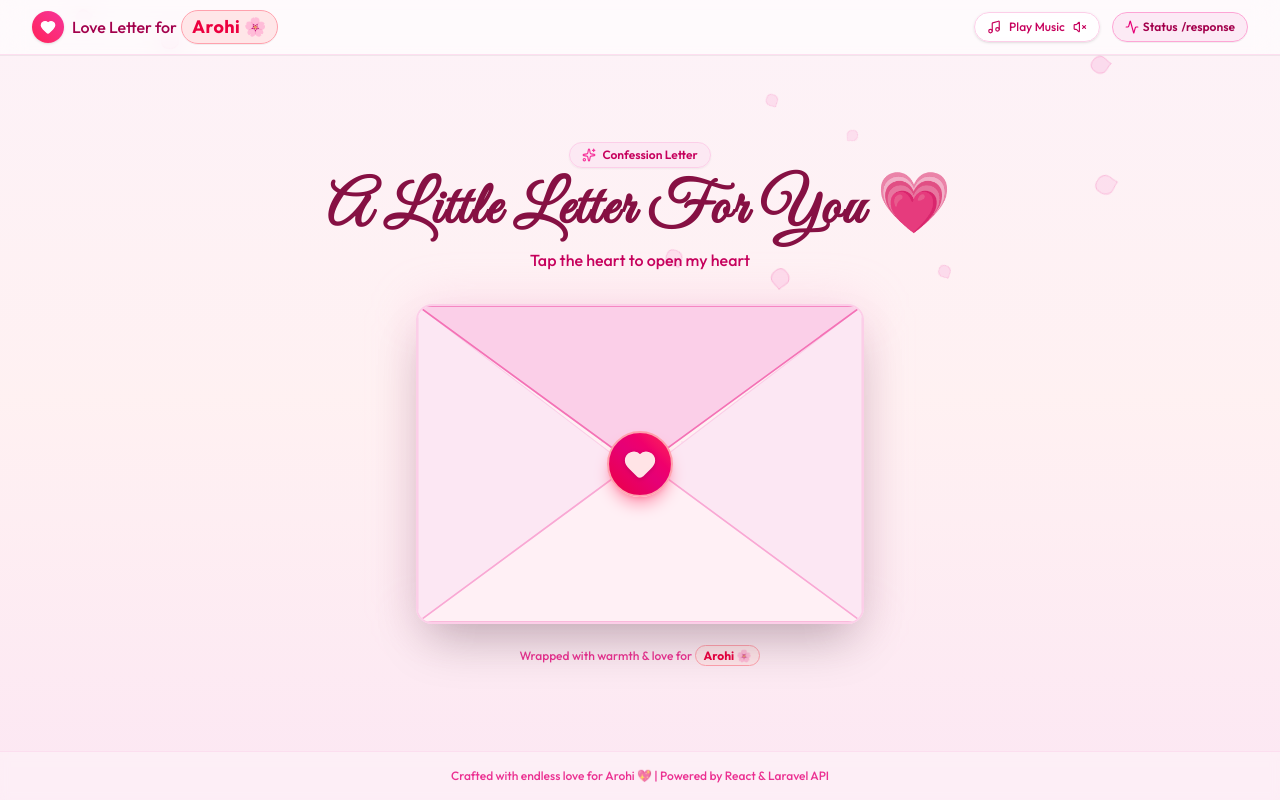
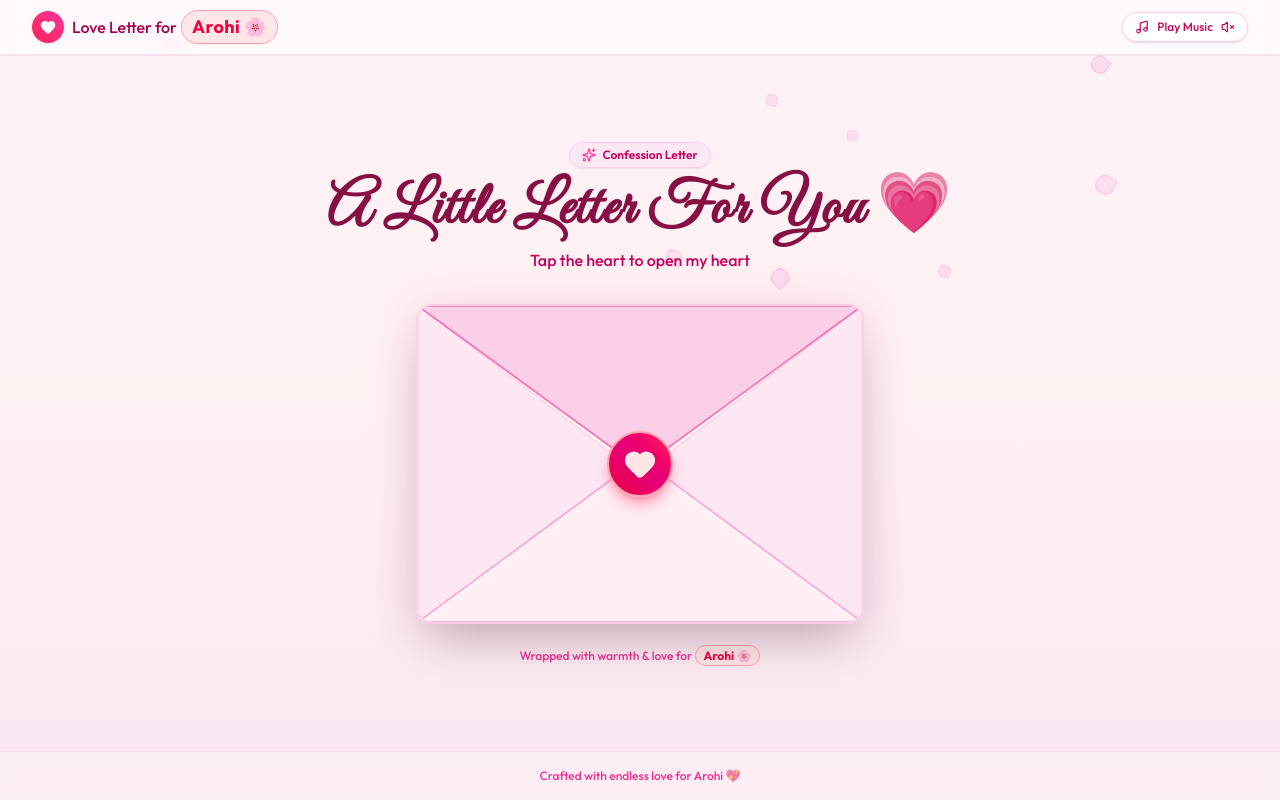
Before and after one commit to sheikhmahiul/letter-for-arohi, a React (Vite) app in the folder frontend/: page / in a window 1280 px wide. Built offline with nearby package versions, Linux system fonts and the light colour scheme.

Commit message:
Remove /response button and playful hesitations text from website

```diff
--- a/frontend/src/App.jsx
+++ b/frontend/src/App.jsx
@@ -1,22 +1,14 @@
-import React, { useState, useEffect } from 'react';
+import React, { useState } from 'react';
 import SakuraPetals from './components/SakuraPetals';
 import AudioPlayer from './components/AudioPlayer';
 import EnvelopeScene from './components/EnvelopeScene';
 import LoveLetterScene from './components/LoveLetterScene';
 import CelebrationScene from './components/CelebrationScene';
-import ResponseDashboard from './components/ResponseDashboard';
-import { Heart, Activity } from 'lucide-react';
+import { Heart } from 'lucide-react';
 
 export default function App() {
   const [currentScene, setCurrentScene] = useState('envelope');
   const [noClickCount, setNoClickCount] = useState(0);
-
-  // Simple client-side route handler for /response
-  useEffect(() => {
-    if (window.location.pathname === '/response') {
-      setCurrentScene('dashboard');
-    }
-  }, []);
 
   const handleOpenLetter = () => {
     setCurrentScene('letter');
@@ -55,16 +47,6 @@ export default function App() {
 
         <div className="flex items-center gap-1.5 sm:gap-3 shrink-0">
           <AudioPlayer />
-
-          <button
-            onClick={() => setCurrentScene(currentScene === 'dashboard' ? 'envelope' : 'dashboard')}
-            className="flex items-center gap-1 px-2 py-1 sm:px-3 sm:py-1.5 rounded-full bg-pink-100/80 hover:bg-pink-200/80 border border-pink-300 text-pink-800 text-[11px] sm:text-xs font-semibold shadow-2xs transition-colors cursor-pointer shrink-0"
-            title="View Live Response Status Dashboard"
-          >
-            <Activity className="w-3 h-3 sm:w-3.5 sm:h-3.5 text-pink-600 shrink-0" />
-            <span className="hidden sm:inline">Status</span>
-            <span>/response</span>
-          </button>
         </div>
       </header>
 
@@ -81,15 +63,11 @@ export default function App() {
         {currentScene === 'celebration' && (
           <CelebrationScene noClickCount={noClickCount} onReplay={handleReplay} />
         )}
-
-        {currentScene === 'dashboard' && (
-          <ResponseDashboard onBackToLetter={() => setCurrentScene('letter')} />
-        )}
       </main>
 
       {/* Footer */}
       <footer className="relative z-30 w-full py-4 text-center text-xs text-pink-600/80 font-medium border-t border-pink-200/50 backdrop-blur-xs bg-white/30">
-        <p>Crafted with endless love for Arohi 💖 | Powered by React & Laravel API</p>
+        <p>Crafted with endless love for Arohi 💖</p>
       </footer>
     </div>
   );
--- a/frontend/src/components/CelebrationScene.jsx
+++ b/frontend/src/components/CelebrationScene.jsx
@@ -71,12 +71,8 @@ export default function CelebrationScene({ noClickCount, onReplay }) {
           </p>
         </div>
 
-        {/* Stats & Interactive Replay */}
-        <div className="flex flex-col sm:flex-row items-center justify-between gap-4 pt-4 border-t border-pink-200 text-xs text-pink-700 font-medium">
-          <span className="bg-pink-100/80 px-3 py-1.5 rounded-xl border border-pink-200">
-            {noClickCount > 0 ? `Playful hesitations: ${noClickCount}` : 'Accepted on first tap! 💖'}
-          </span>
-
+        {/* Interactive Replay */}
+        <div className="flex items-center justify-center pt-4 border-t border-pink-200 text-xs text-pink-700 font-medium">
           <button
             onClick={onReplay}
             className="flex items-center gap-1.5 text-pink-700 hover:text-pink-900 font-semibold cursor-pointer underline transition-colors"
```
